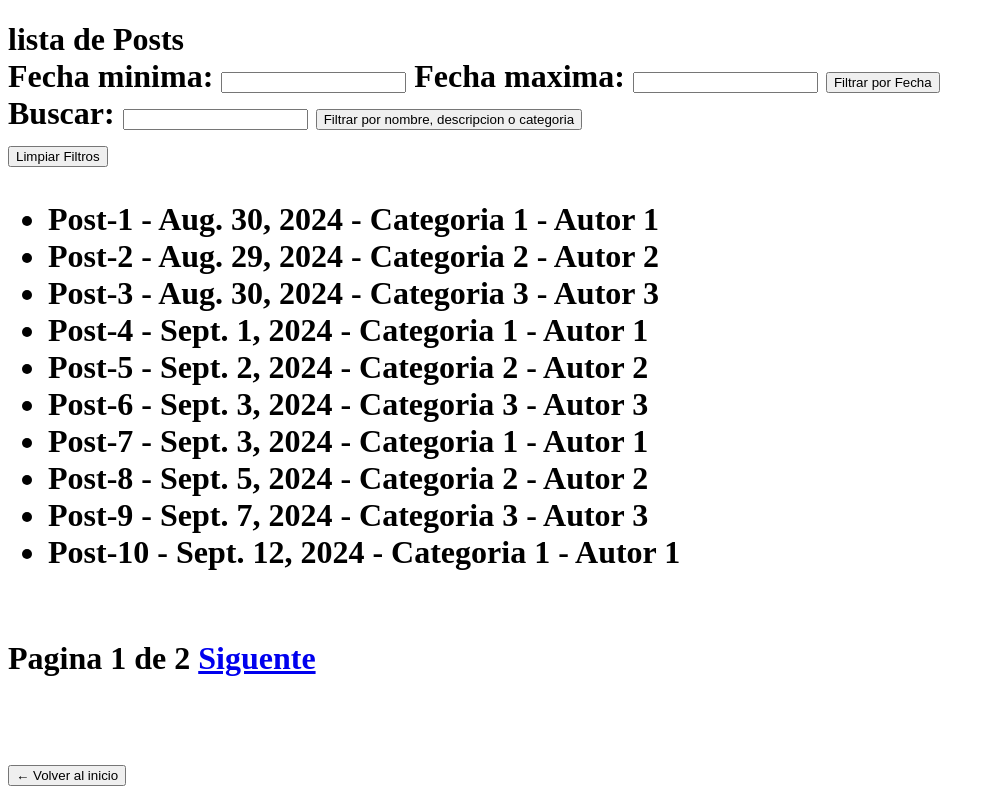
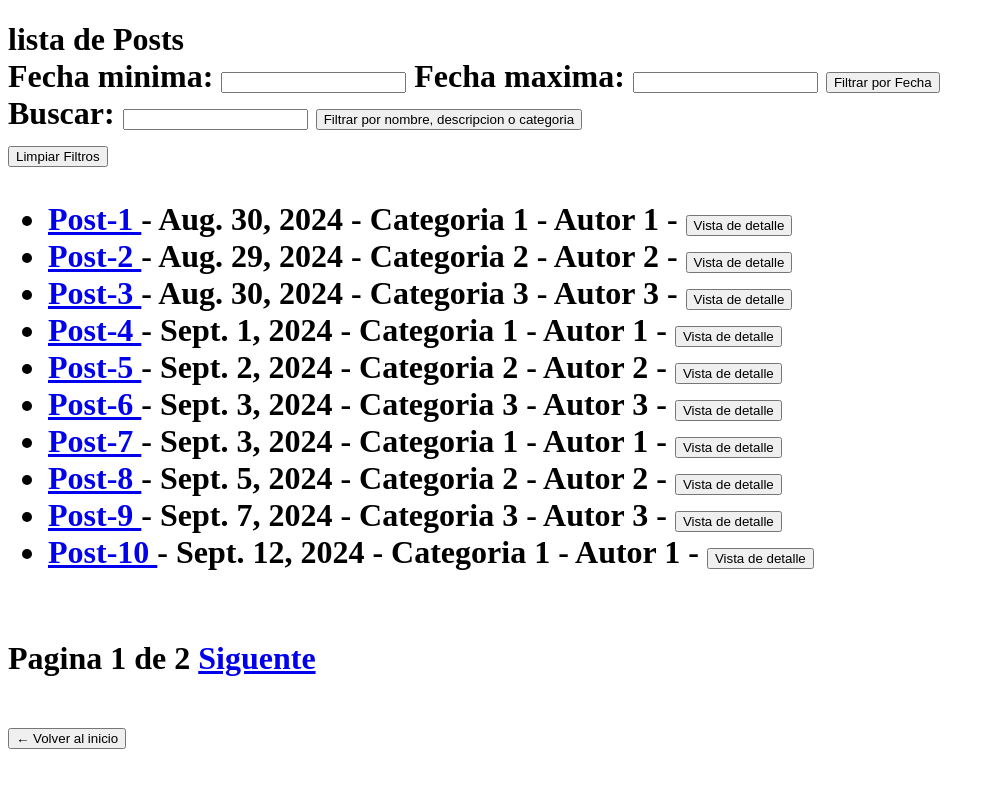
Before and after one commit to velasquezgalejandro/blog-django, a Django app: page /post/listar_post/ in a window 1280 px wide. Shown: the whole page, without its empty margins (0-995 px from the left). After the commit the page ends 749 px from the top, so only its background shows below. Run offline with Django 5.2, Linux system fonts and the light colour scheme; data comes from the database, SQL or seed files in the repository.

Commit message:
se agrega vista de detalle para template de listar post

```diff
--- a/blog/post/templates/listar_post.html
+++ b/blog/post/templates/listar_post.html
@@ -6,7 +6,7 @@
 <body>
     <h1>lista de Posts</h>
         <form method="get">
-            Fecha minima: <input name="fecha_min">
+            Fecha minima: <input name="fecha_min" >
             Fecha maxima: <input name="fecha_max">
             <button type="submit">Filtrar por Fecha</button>
         </form>
@@ -14,12 +14,13 @@
             Buscar: <input type="text" name="q">
             <button type="submit">Filtrar por nombre, descripcion o categoria</button>
         </form>
-        <a href="{% url 'listar_post' %}" class="button">
+        <a href="{% url 'listar_post'  %}" class="button">
           <button type="submit">Limpiar Filtros</button>
         </a>
     <ul>
         {% for post in posts %}
-        <li>{{ post.titulo }} - {{ post.fecha_publicacion }} - {{ post.categoria }} - {{ post.autor }}</li>
+        <li> <a href="{% url 'detalle_post' post.pk%}">{{ post.titulo }} </a> - {{ post.fecha_publicacion }} - {{ post.categoria }} - {{ post.autor }} - <a href="{% url 'detalle_post' post.pk%}"> <Button>Vista de detalle</Button> </a>
+        </li>
         {% endfor %}
     </ul>
     <br>
@@ -33,7 +34,6 @@
         {% endif %}
     </div>
     <br>
-    <br>
    <a href="{% url 'inicio' %}">
   <button type="submit">
     ← Volver al inicio
```
